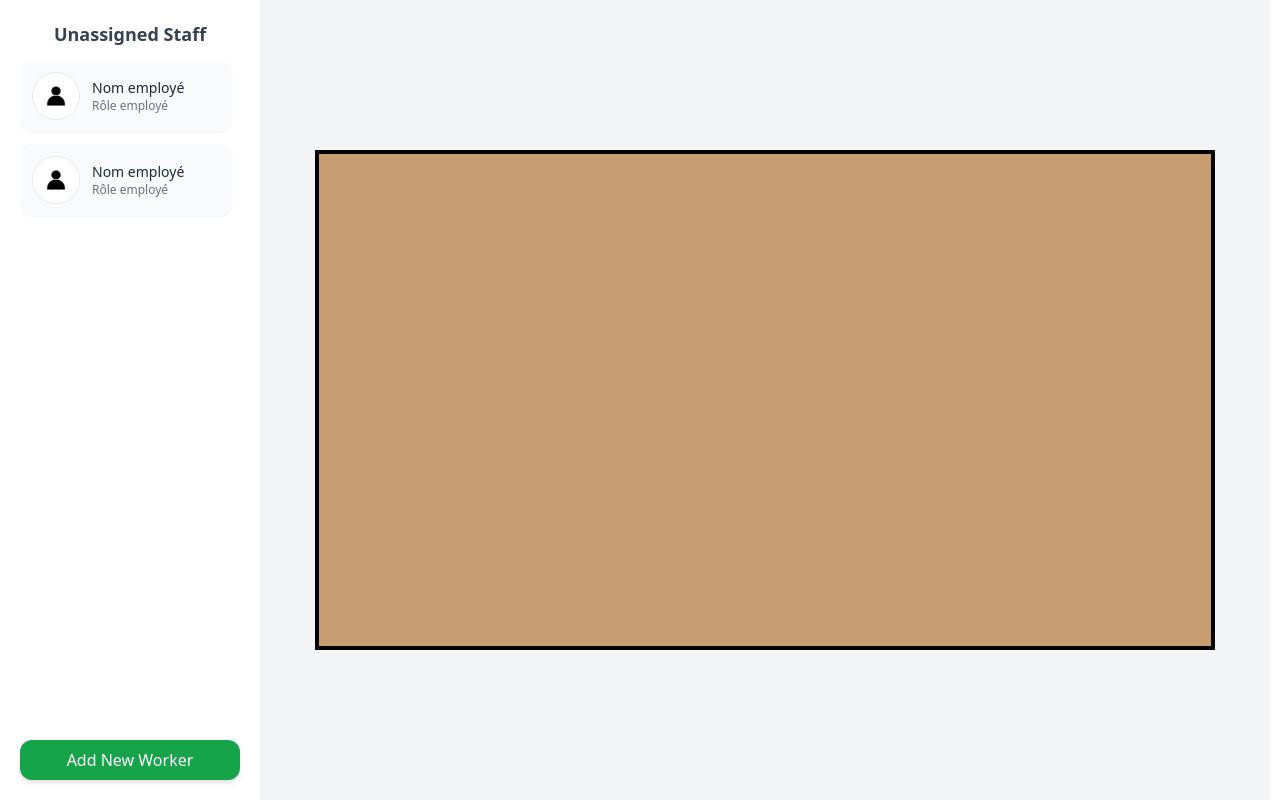
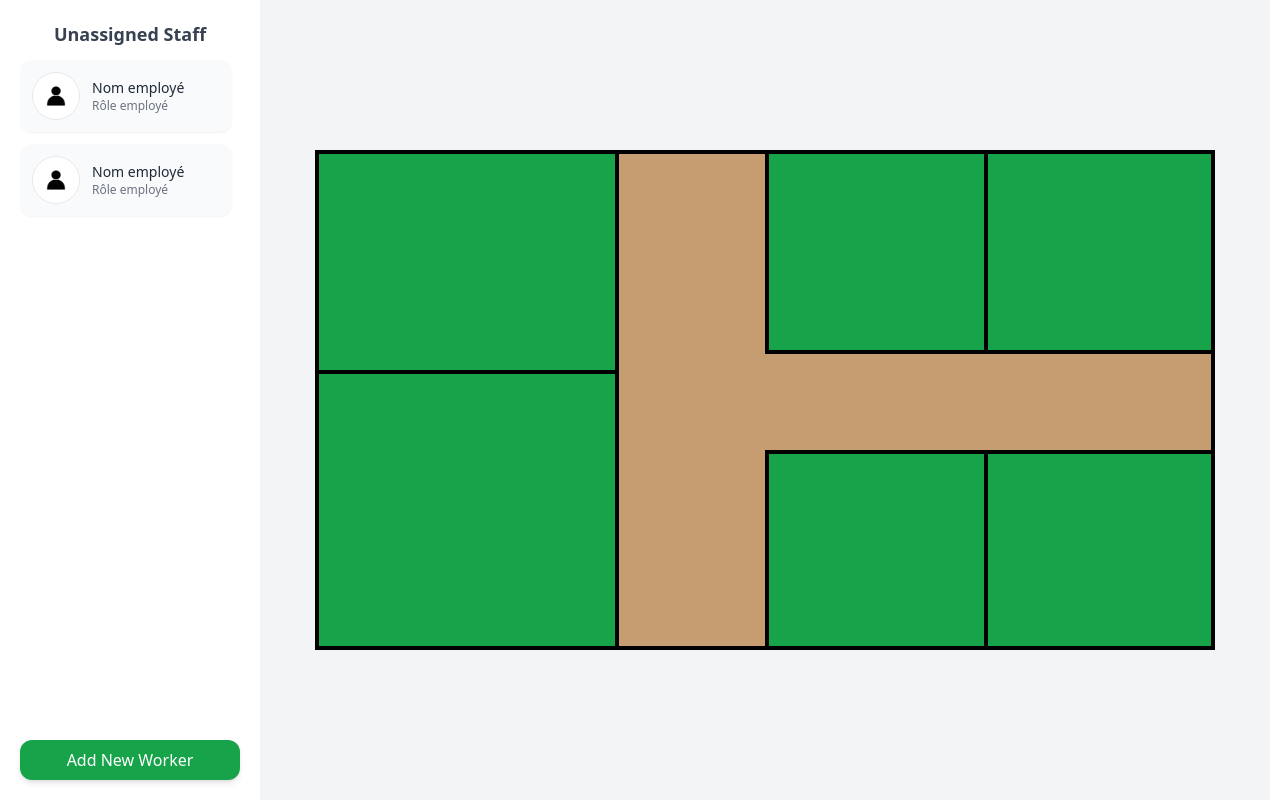
Before and after one commit to MEDJAJ/workspace_staff_manager, a plain HTML site: page index.html in a window 1280 px wide. Drawn offline with nearby package versions, Linux system fonts and the light colour scheme.

Commit message:
feat : je commence la partie tres inmportant main qui contient toutes les salles

```diff
--- a/index.html
+++ b/index.html
@@ -52,8 +52,38 @@
 </aside>
 
 <main class="bg-gray-100 h-screen w-[1010px] flex justify-center items-center">
-    <section class="m-auto w-[900px] h-[500px] bg-[#c69d71] border-4 border-black ">
+    <section class="m-auto w-[900px] h-[500px] bg-[#c69d71] border-4 border-black grid grid-cols-2">
 
+     <div>
+        <div class="w-[300px] h-[220px] bg-green-600 border-r-4 border-b-4 border-black">
+
+        </div>
+        <div class="w-[300px] h-[272px] bg-green-600 border-r-4  border-black">
+
+        </div>
+     </div>
+
+
+
+     <div class="flex flex-col gap-y-24">
+        <div class="flex">
+            <div class="w-[230px] h-[200px] bg-green-600 border-l-4 border-r-4 border-b-4 border-black">
+
+            </div>
+            <div class="w-[230px] h-[200px] bg-green-600 border-b-4 border-black">
+
+            </div>
+        </div>
+
+          <div class="flex">
+            <div class="w-[230px] h-[200px] bg-green-600 border-l-4 border-r-4 border-t-4 border-b-4 border-black">
+
+            </div>
+            <div class="w-[230px] h-[200px] bg-green-600 border-b-4 border-t-4 border-black">
+
+            </div>
+        </div>
+     </div>
     </section>
 
 </main>
```
